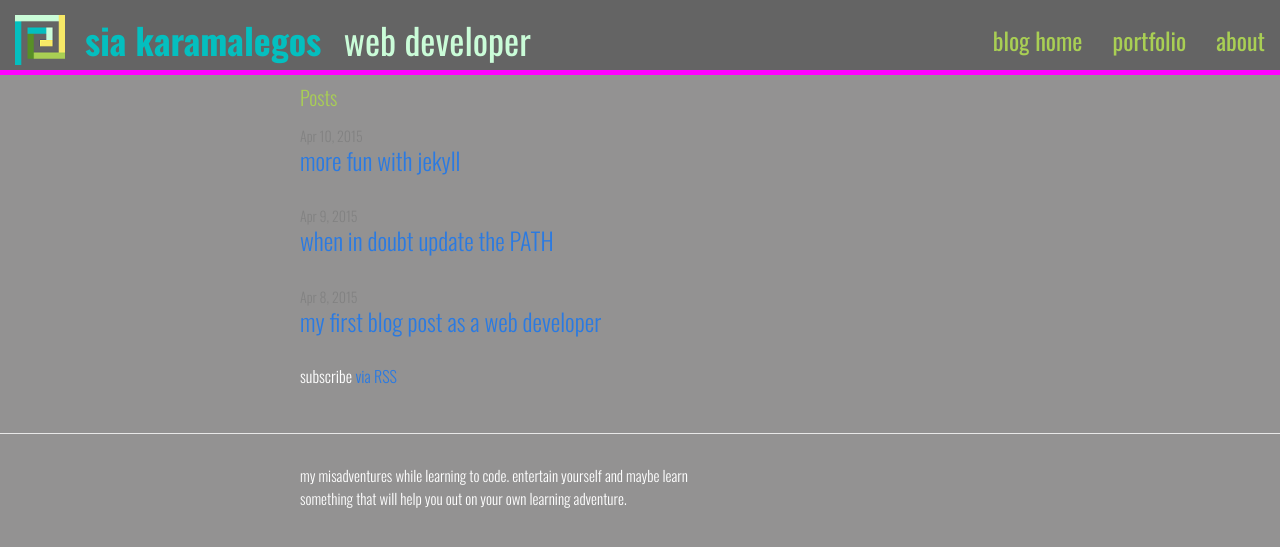
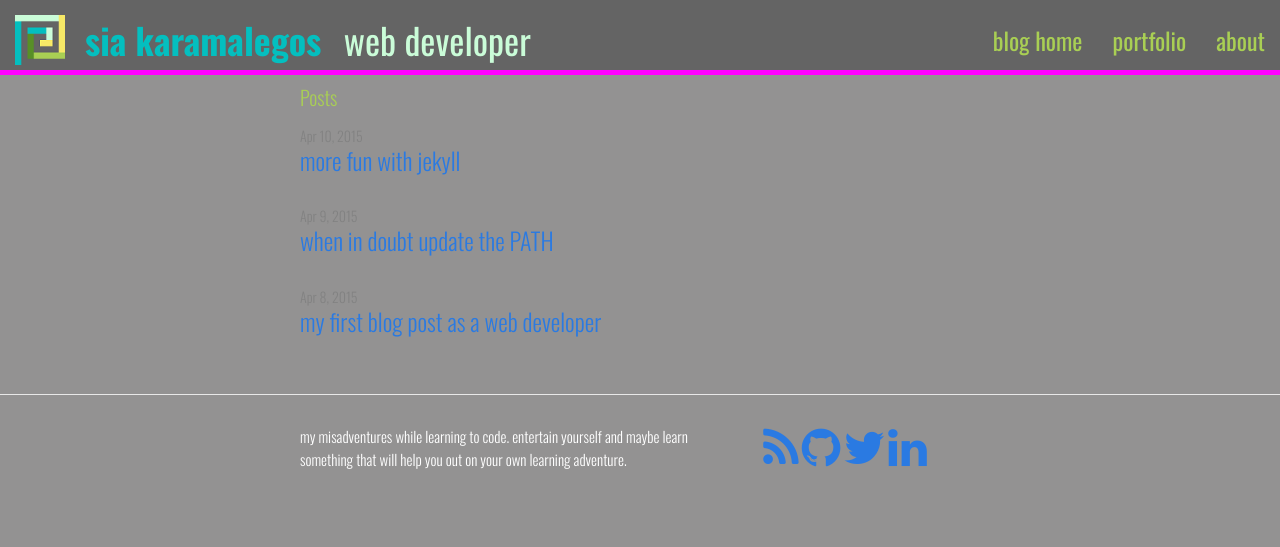
Before and after one commit to siakaramalegos/blog, a Jekyll site: the page built from index.html, in a window 1280 px wide. Shown: the top 547 px of the page. Built offline with Jekyll 4.4.1, drawn with Linux system fonts in a browser that asks for light colours; nearby versions of some CDN libraries.

Commit message:
Added font-awesome to head and removed rss subscribe in main body

```diff
--- a/_includes/head.html
+++ b/_includes/head.html
@@ -8,6 +8,7 @@
 
   <link rel="stylesheet" href="https://maxcdn.bootstrapcdn.com/bootstrap/3.3.2/css/bootstrap.min.css">
   <link href='http://fonts.googleapis.com/css?family=Oswald:400,300,700' rel='stylesheet' type='text/css'>
+  <link rel="stylesheet" href="http://maxcdn.bootstrapcdn.com/font-awesome/4.3.0/css/font-awesome.min.css">
   <link rel="stylesheet" href="{{ "/css/main.css" | prepend: site.baseurl }}">
   <link rel="canonical" href="{{ page.url | replace:'index.html','' | prepend: site.baseurl | prepend: site.url }}">
   <link rel="alternate" type="application/rss+xml" title="{{ site.title }}" href="{{ "/feed.xml" | prepend: site.baseurl | prepend: site.url }}" />
--- a/index.html
+++ b/index.html
@@ -18,6 +18,4 @@
     {% endfor %}
   </ul>
 
-  <p class="rss-subscribe">subscribe <a href="{{ "/feed.xml" | prepend: site.baseurl }}">via RSS</a></p>
-
 </div>
```
